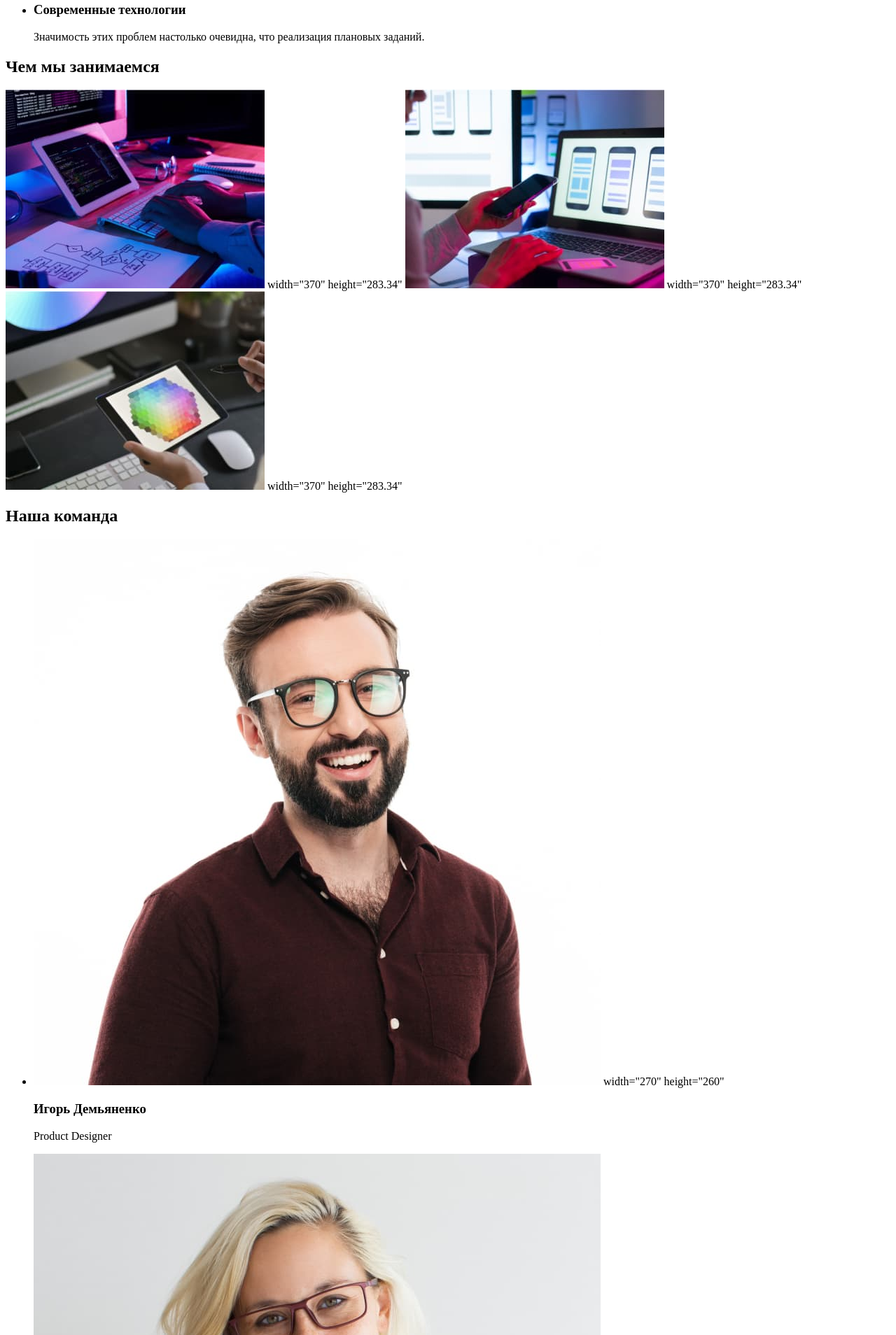
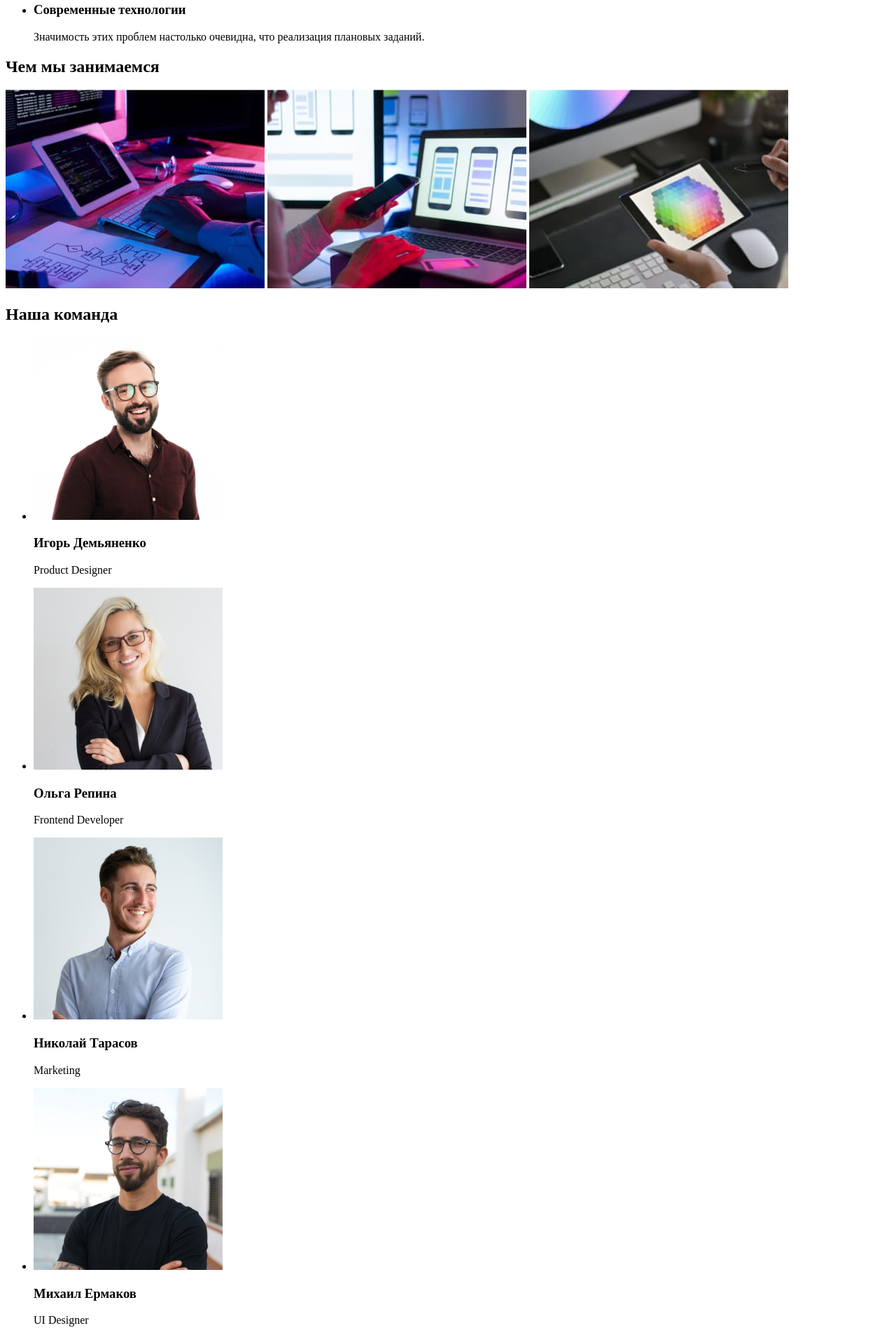
Before and after one commit to anastasia1756/goit-markup-hw-01, a plain HTML site: page index.html in a window 1280 px wide. Shown: the part 532-2440 px from the top of the page at 70% size. Drawn offline with Linux system fonts and the light colour scheme.

Commit message:
Исправляет ошибки в параметрах изображений

```diff
--- a/index.html
+++ b/index.html
@@ -53,31 +53,31 @@
 
     <section>
       <h2>Чем мы занимаемся</h2>
-      <img src="/images/box1.jpg" alt="мужчина печатает код на ноутбуке"> width="370" height="283.34"
-      <img src="/images/box2.jpg" alt="синхронизация телефона с ноутбуком"> width="370" height="283.34"
-      <img src="/images/box3.jpg" alt="веб-рисунок с помощью планшета"> width="370" height="283.34"
+      <img src="/images/box1.jpg" alt="мужчина печатает код на ноутбуке" width="370" height="283.34">
+      <img src="/images/box2.jpg" alt="синхронизация телефона с ноутбуком" width="370" height="283.34">
+      <img src="/images/box3.jpg" alt="веб-рисунок с помощью планшета" width="370" height="283.34">
     </section>
 
     <section>
       <h2>Наша команда</h2>
       <ul>
         <li>
-          <img src="./images/Fotos/img(4).jpg" alt="Игорь Демьяненко"> width="270" height="260"
+          <img src="./images/Fotos/img(4).jpg" alt="Игорь Демьяненко" width="270" height="260" >
           <h3>Игорь Демьяненко</h3>
           <p lang="en">Product Designer</p>
         </li>
         <li>
-          <img src="./images/Fotos/img(1).jpg" alt="Ольга Репина"> width="270" height="260"
+          <img src="./images/Fotos/img(1).jpg" alt="Ольга Репина" width="270" height="260">
           <h3>Ольга Репина</h3>
           <p lang="en">Frontend Developer</p>
         </li>
         <li>
-          <img src="./images/Fotos/img(2).jpg" alt="Николай Тарасов"> width="270" height="260"
+          <img src="./images/Fotos/img(2).jpg" alt="Николай Тарасов" width="270" height="260">
           <h3>Николай Тарасов</h3>
           <p lang="en">Marketing</p>
         </li>
         <li>
-          <img src="./images/Fotos/img(3).jpg" alt="Михаил Ермаков"> width="270" height="260"
+          <img src="./images/Fotos/img(3).jpg" alt="Михаил Ермаков" width="270" height="260">
           <h3>Михаил Ермаков</h3>
           <p lang="en">UI Designer</p>
         </li>
```
